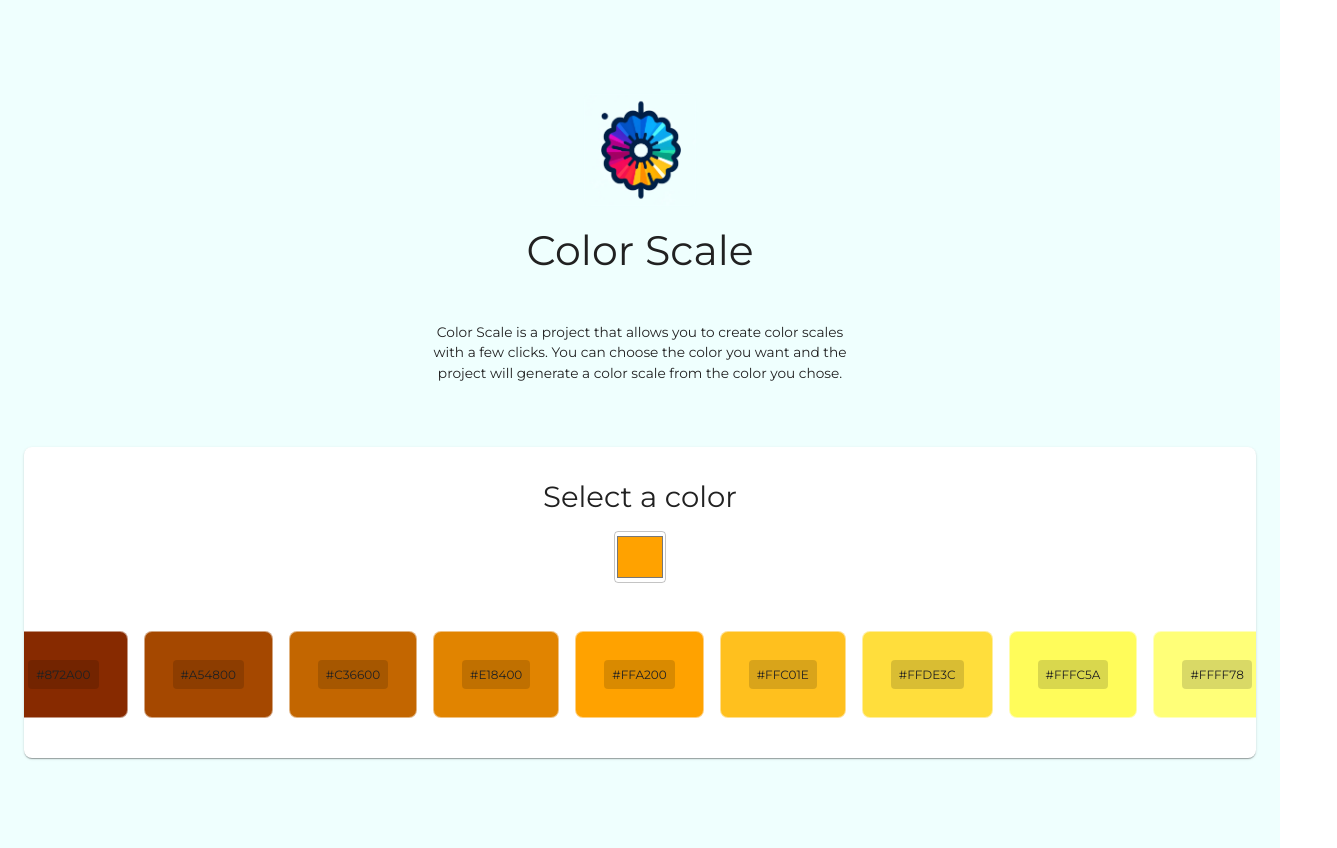
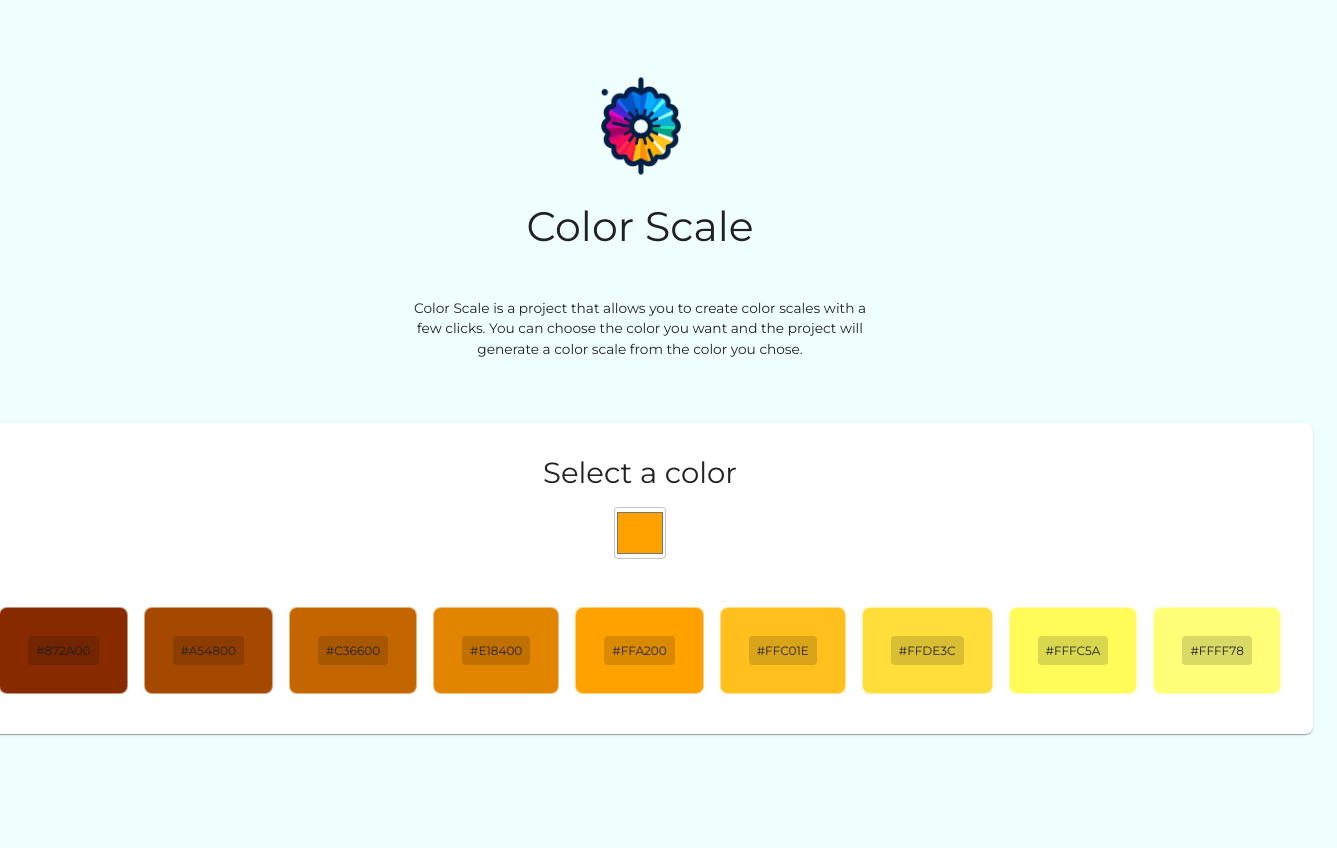
Before and after one commit to vitorbritto/coolorious, a React (Vite) app: page / in a window 1280 px wide. Shown: the whole page, 1337 px wide, since content can reach past the window. After the commit the page ends 800 px from the top, so only its background shows below. Built offline with nearby package versions, Linux system fonts and the light colour scheme.

Commit message:
chore: update root css

```diff
--- a/index.html
+++ b/index.html
@@ -7,9 +7,13 @@
 
     <style>
       body {
+        font-family: Arial, sans-serif;
         margin: 0;
-        padding: 0;
-        overflow: hidden;
+        display: flex;
+        justify-content: center;
+        align-items: center;
+        height: 100vh;
+        background-color: #effffe;
       }
     </style>
   </head>
--- a/src/App.tsx
+++ b/src/App.tsx
@@ -9,10 +9,6 @@ const App = () => {
   return (
     <>
       <Box
-        minHeight="100vh"
-        justifyContent="center"
-        alignContent="center"
-        margin="auto"
         bgcolor={theme => theme.palette.background.default}
         color={theme => theme.palette.text.primary}
         padding={3}
```
